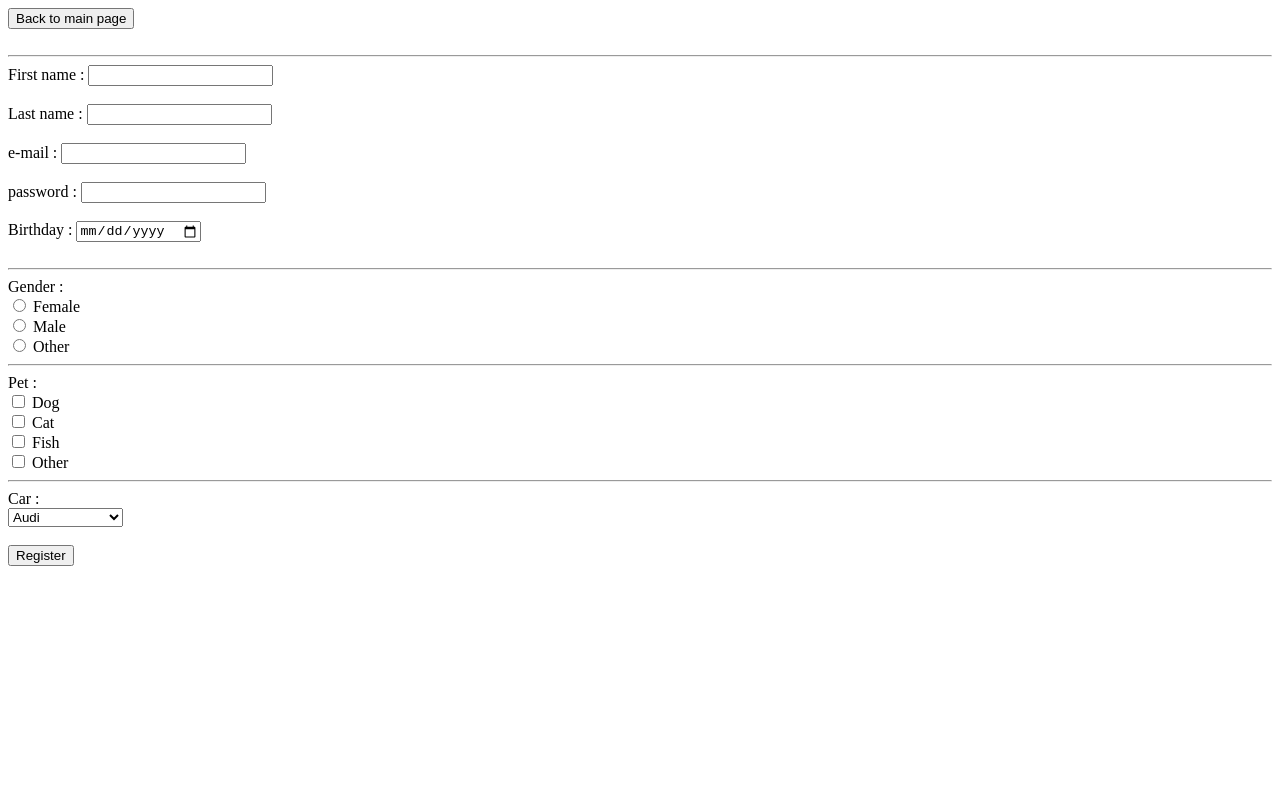
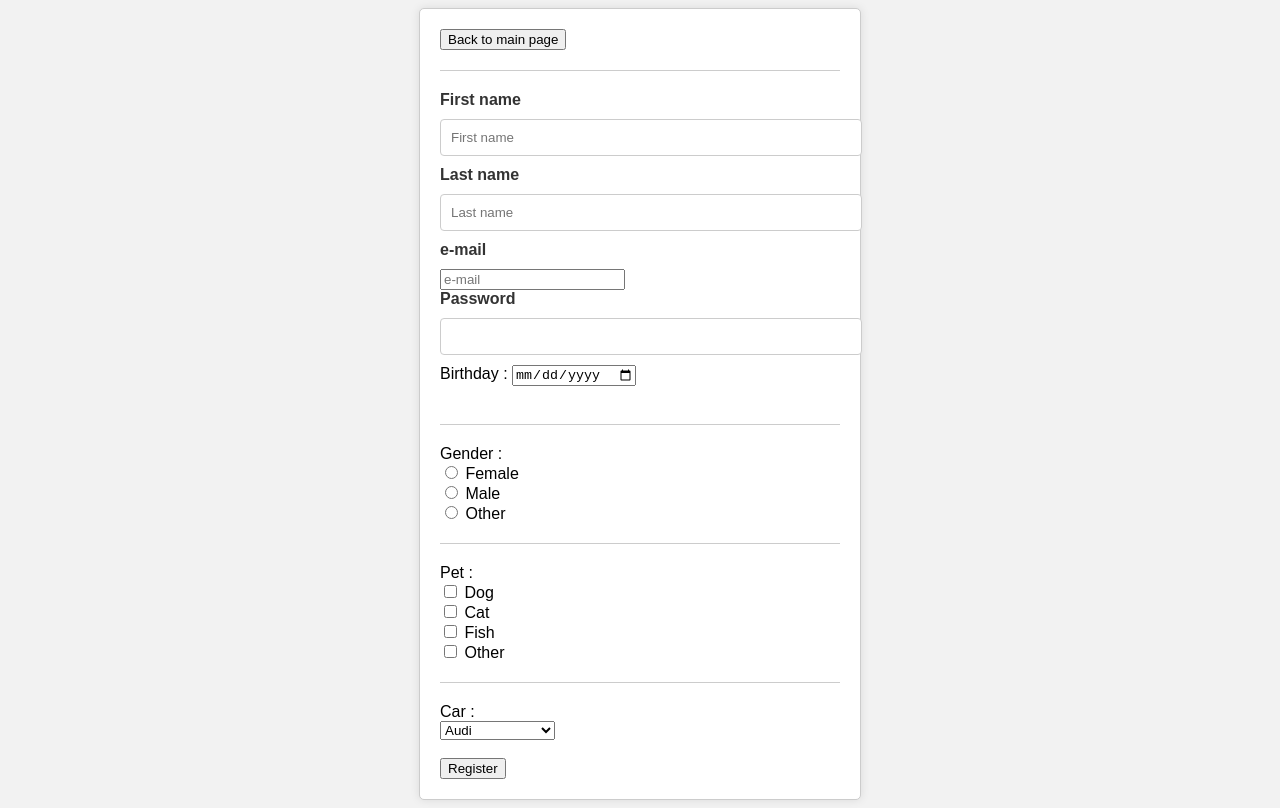
Before and after one commit to HumNoi1/Simple-Resume, a plain HTML site: page register.html in a window 1280 px wide. Drawn offline with Linux system fonts and the light colour scheme.

Commit message:
Make up page

```diff
--- a/register.html
+++ b/register.html
@@ -5,17 +5,87 @@
     <meta name="viewport" content="width=device-width, initial-scale=1.0">
     <title>Register</title>
 </head>
+<style>
+  body {
+    font-family: Arial, sans-serif;
+    background-color: #f2f2f2;
+  }
+  .container {
+    width: 400px;
+    margin: 0 auto;
+    padding: 20px;
+    background-color: #fff;
+    border: 1px solid #ccc;
+    border-radius: 5px;
+    box-shadow: 0 0 10px rgba(0, 0, 0, 0.1);
+  }
+  h1 {
+    text-align: center;
+    color: #333;
+    margin-top: 0;
+  }
+  p {
+    text-align: center;
+    color: #777;
+    margin-bottom: 10px;
+  }
+  label {
+    display: block;
+    margin-bottom: 10px;
+    color: #333;
+  }
+  input[type = "text"],input[type = "password"] {
+    width: 100%;
+    padding: 10px;
+    margin-bottom: 10px;
+    border: 1px solid #ccc;
+    border-radius: 4px;
+  }
+  hr {
+    margin-top: 20px;
+    margin-bottom: 20px;
+    border: 0 ;
+    border-top: 1px solid #ccc;
+  }
+  a {
+    color: #337ab7;
+    text-decoration: none;
+  }
+  button[type = "submit"] {
+    display: block;
+    width: 100%;
+    padding: 10%;
+    margin-top: 20px;
+    background-color: #4CAF50;
+    color: #fff;
+    border: none;
+    border-radius: 4px;
+    cursor: pointer;
+    font-weight: bold;
+  }
+  button[type = "submit"]:hover {
+    background-color: #45a049;
+  }
+  .container.signin {
+    text-align: center;
+    color: #777;
+  }
+</style>
 <body>
-    <form action="index.html">
-        <input type="submit" value="Back to main page" />
-      </form><br><hr>
-
-        <form action ="">
-            First name : <input type="text" name="" id=""><br><br>
-            Last name : <input type="text" name="" id=""><br><br>
-            e-mail : <input type="email" name="" id=""><br><br>
-            password : <input type="password" name="" id=""><br><br>
-            Birthday : <input type="date" name="" id=""><br><br>
+  <form>
+    <div class="container">
+     <form action="index.html">
+      <input type="submit" value="Back to main page" />
+    </form><br><hr>
+            <label for="First name"><b>First name</b></label>
+            <input type="text" placeholder="First name" name="First name">
+            <label for="Last name"><b>Last name</b></label>
+            <input type="text" placeholder="Last name" name="Last name">
+            <label for="e-mail"><b>e-mail</b></label>
+            <input type="email" placeholder="e-mail" name="email">
+            <label for="Password"><b> Password</b></label>
+            <input type="password" name="" id="">
+            Birthday : <input type="date" name="" id=""> <br> <br>
             <hr>
 
             Gender : <br>
@@ -40,6 +110,8 @@
               </select>
               <br><br>
             <input type="submit" value="Register">
-        </form>
+
+    </div>
+  </form>
 </body>
 </html>
```
